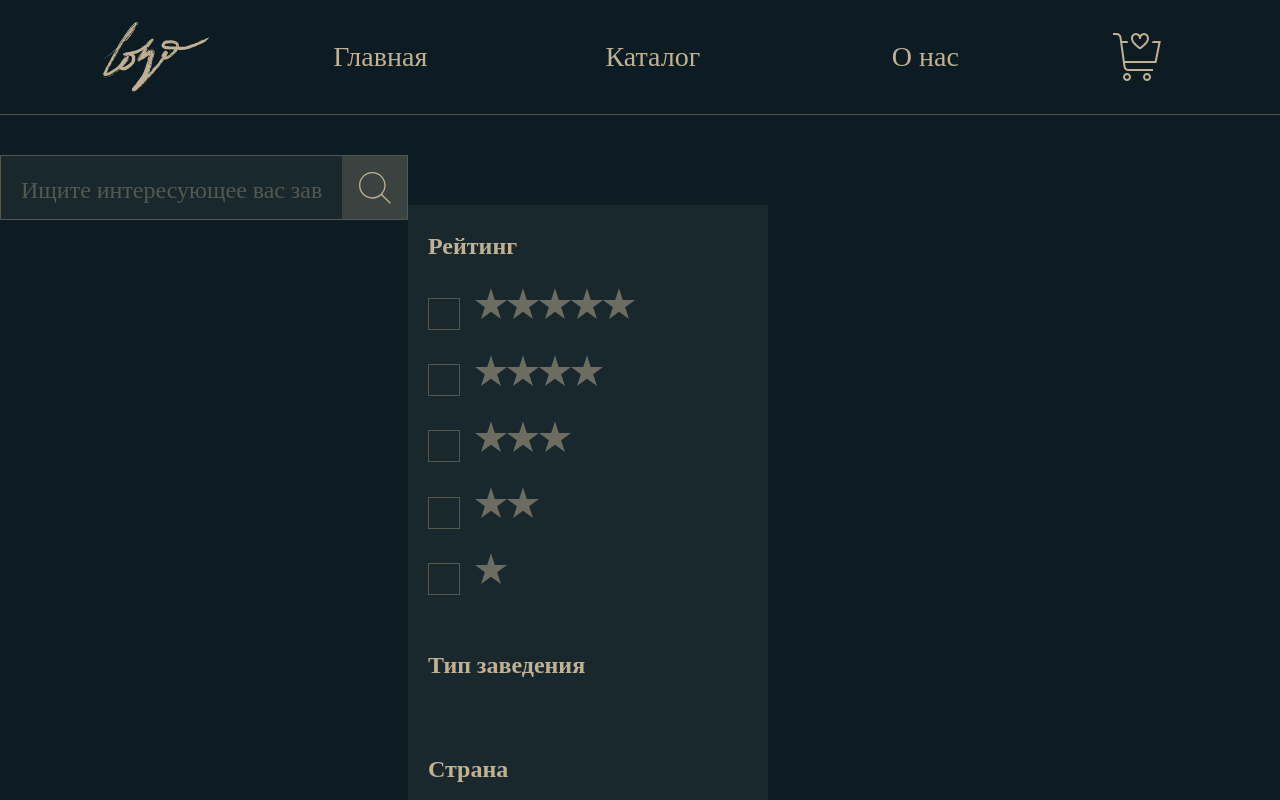
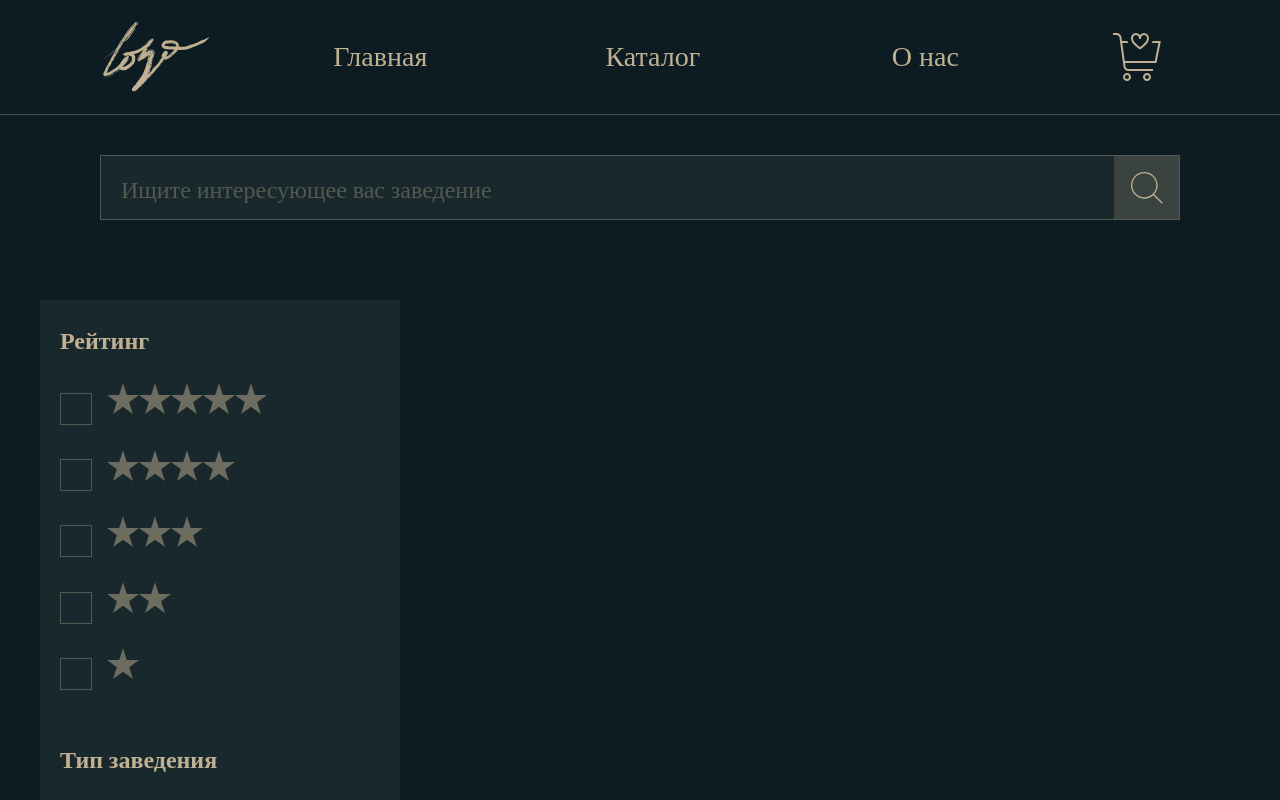
Before and after one commit to JeanneIrsaeva/restaurant_quality, a React (Create React App) app in the folder front/: page /catalog in a window 1280 px wide. Shown: the top 800 px of the page. Built offline with nearby package versions, Linux system fonts and the light colour scheme; no server answers; a web font is replaced by a local one.

Commit message:
Изменение стилей для каталога

```diff
--- a/front/src/pages/CatalogPage/CatalogPage.css
+++ b/front/src/pages/CatalogPage/CatalogPage.css
@@ -1,10 +1,7 @@
 .layout-catalog {
   display: flex;
   align-items: flex-start;
-
   gap: 50px;
-  margin-top: 90px;
-
   max-width: 1200px;
   width: 100%;
 }
@@ -19,8 +16,15 @@
 
 .catalog-wrapper {
   display: flex;
-  justify-content: center;
+  flex-direction: column;
+  align-items: center;
   width: 100%;
+}
+
+.search-container {
+  width: 100%;
+  max-width: 1200px;
+  margin-bottom: 40px;
 }
 
 .card {
```
